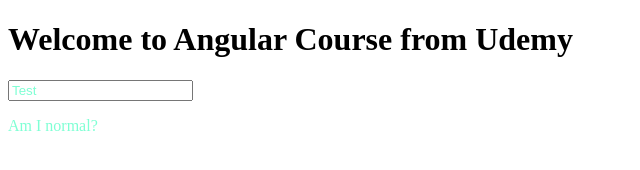
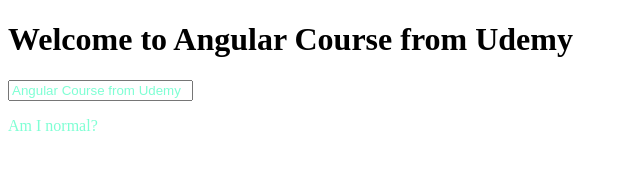
Before and after one commit to Madden20202-zz/angular-Udemy, an Angular app: page / in a window 1280 px wide. Shown: the top 170 px of the page, without its empty margins (0-640 px from the left). Built offline with nearby package versions, Linux system fonts and the light colour scheme.

Commit message:
Add method and method notes

```diff
--- a/src/app/app.component.html
+++ b/src/app/app.component.html
@@ -31,8 +31,13 @@
   Why not use it? Simple, there's an easier way to write this,
   and if you use angular, you use it for the modularity and
   to reuse code regularly or pass data as it updates
+
+  now we can use # to signify that a template reference
+  is being used to change the value of something and can
+  perform this change in real time! But it has to be passed
+  to the method that is using it via the value keyword
  -->
-<input class="demo" [value]="'Test'">
+<input class="demo" (keyup)="onKeyUp(titleInput.value)" [value]="data.title" #titleInput>
 
 <!--
   A core strength of angular is the ability to handle
--- a/src/app/app.component.ts
+++ b/src/app/app.component.ts
@@ -11,10 +11,6 @@
   // Angular Core is the basic features that
   // are provided, and come as a host of things.
 
-  // The first is Templates:
-
-  // Let's show it off with an input tag
-
   // Why is it so good?
 
   data = {
@@ -26,6 +22,16 @@
   // But importantly, the view is now requesting
   // soemthing for the model to do
 
+  // Can it modify things in real time though?
+  // Yes! Let's change the data.title value
+
+  // This is called using (keyup) in the tag and a
+  // template reference using #
+
+  onKeyUp(newTitle: string) {
+    this.data.title = newTitle
+  }
+
   soundAlarm() {
     alert("Why did you click this? I thought I hid it well!")
   }
```
